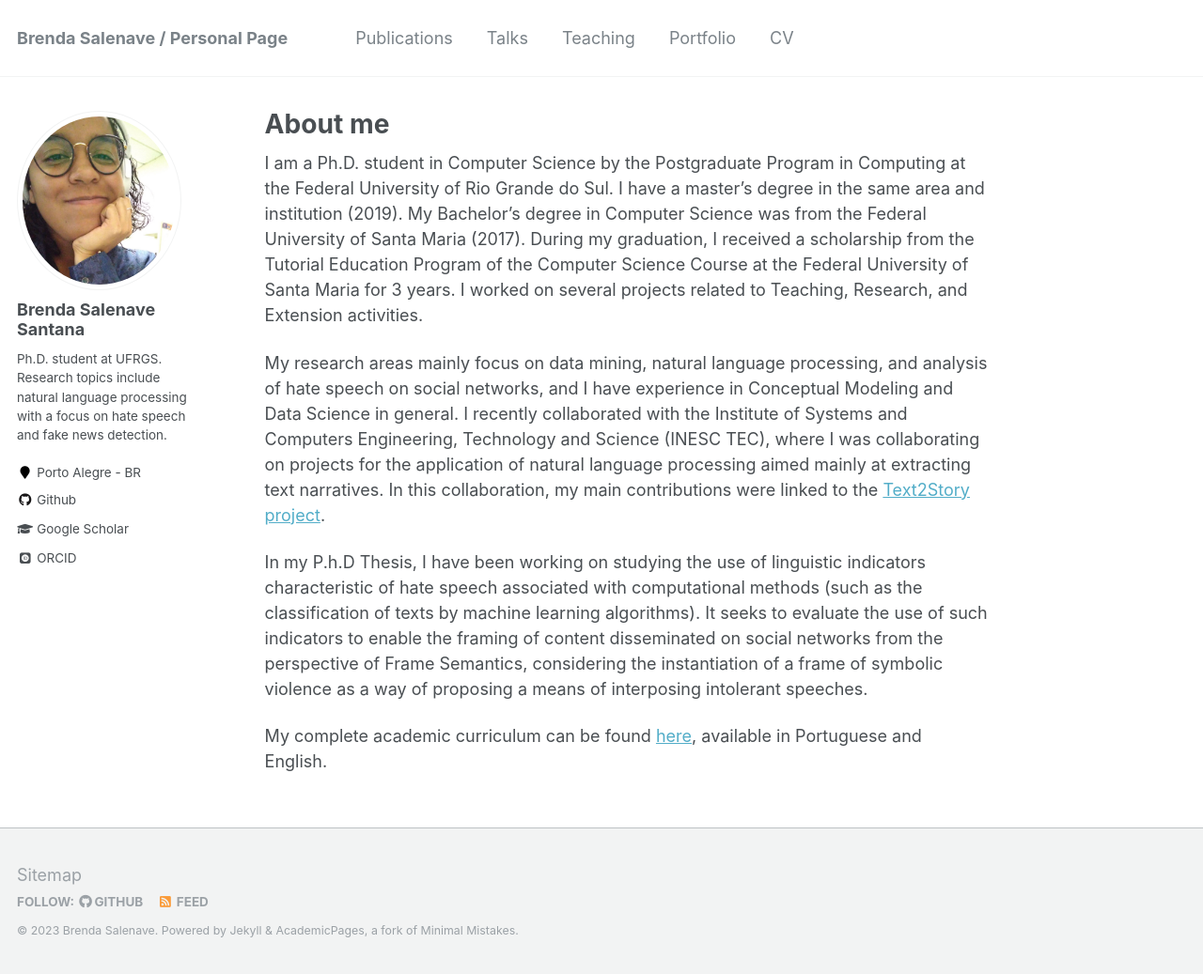
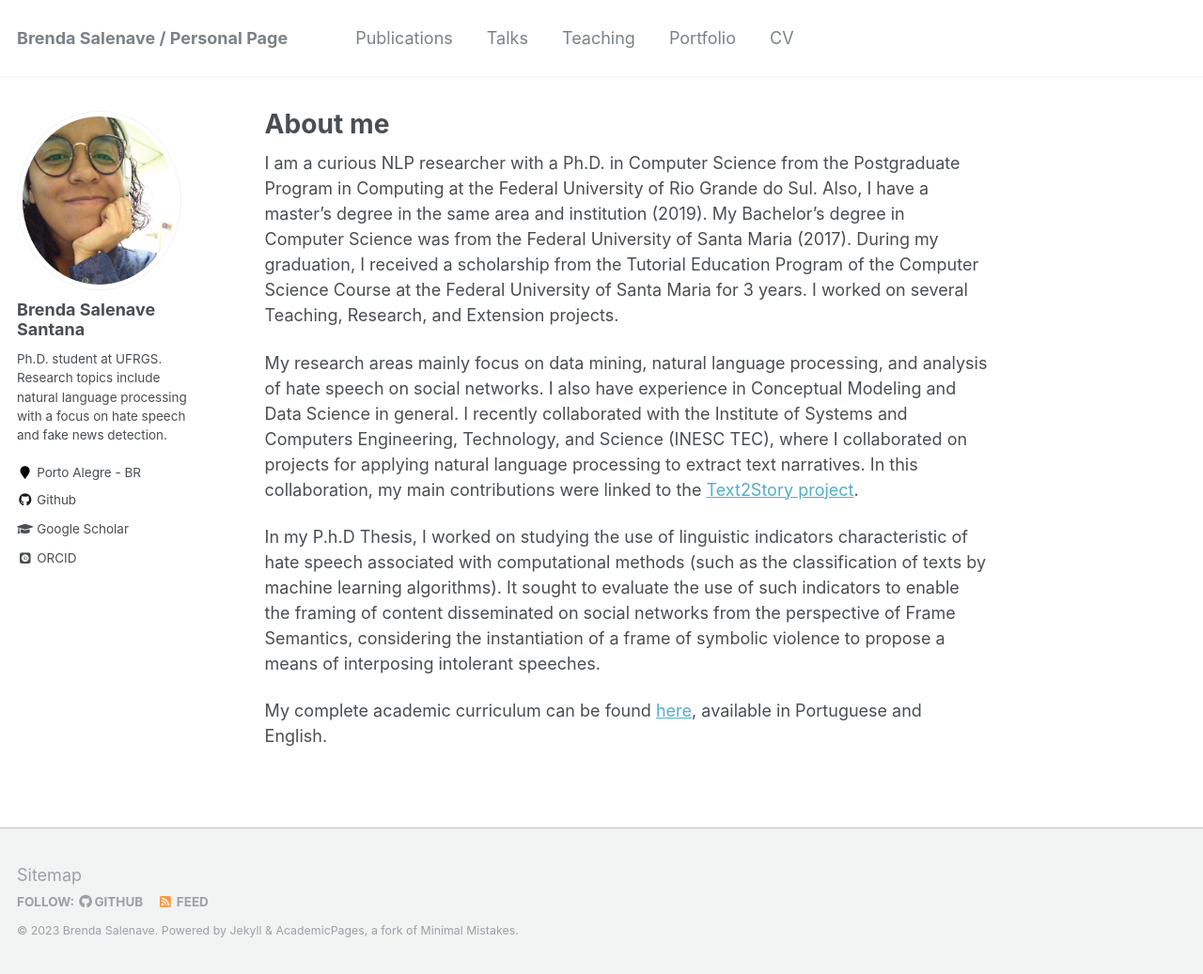
Before and after one commit to brendasalenave/brendasalenave.github.io, a Jekyll site: the page built from _pages/about.md, in a window 1280 px wide and 1037 px high. Shown: the whole window at 94% size. Built offline with Jekyll 4.4.1, drawn with Linux system fonts in a browser that asks for light colours; some web fonts are replaced.

Commit message:
Update about.md

```diff
--- a/_pages/about.md
+++ b/_pages/about.md
@@ -8,10 +8,10 @@ redirect_from:
   - /about.html
 ---
 
-I am a Ph.D. student in Computer Science by the Postgraduate Program in Computing at the Federal University of Rio Grande do Sul. I have a master's degree in the same area and institution (2019). My Bachelor's degree in Computer Science was from the Federal University of Santa Maria (2017). During my graduation, I received a scholarship from the Tutorial Education Program of the Computer Science Course at the Federal University of Santa Maria for 3 years. I worked on several projects related to Teaching, Research, and Extension activities.
+I am a curious NLP researcher with a Ph.D. in Computer Science from the Postgraduate Program in Computing at the Federal University of Rio Grande do Sul. Also, I have a master's degree in the same area and institution (2019). My Bachelor's degree in Computer Science was from the Federal University of Santa Maria (2017). During my graduation, I received a scholarship from the Tutorial Education Program of the Computer Science Course at the Federal University of Santa Maria for 3 years. I worked on several Teaching, Research, and Extension projects.
 
-My research areas mainly focus on data mining, natural language processing, and analysis of hate speech on social networks, and I have experience in Conceptual Modeling and Data Science in general. I recently collaborated with the Institute of Systems and Computers Engineering, Technology and Science (INESC TEC), where I was collaborating on projects for the application of natural language processing aimed mainly at extracting text narratives. In this collaboration, my main contributions were linked to the [Text2Story project](https://text2story.inesctec.pt).
+My research areas mainly focus on data mining, natural language processing, and analysis of hate speech on social networks. I also have experience in Conceptual Modeling and Data Science in general. I recently collaborated with the Institute of Systems and Computers Engineering, Technology, and Science (INESC TEC), where I collaborated on projects for applying natural language processing to extract text narratives. In this collaboration, my main contributions were linked to the [Text2Story project](https://text2story.inesctec.pt).
 
-In my P.h.D Thesis, I have been working on studying the use of linguistic indicators characteristic of hate speech associated with computational methods (such as the classification of texts by machine learning algorithms). It seeks to evaluate the use of such indicators to enable the framing of content disseminated on social networks from the perspective of Frame Semantics, considering the instantiation of a frame of symbolic violence as a way of proposing a means of interposing intolerant speeches.
+In my P.h.D Thesis, I worked on studying the use of linguistic indicators characteristic of hate speech associated with computational methods (such as the classification of texts by machine learning algorithms). It sought to evaluate the use of such indicators to enable the framing of content disseminated on social networks from the perspective of Frame Semantics, considering the instantiation of a frame of symbolic violence to propose a means of interposing intolerant speeches.
 
 My complete academic curriculum can be found [here](http://lattes.cnpq.br/3048630293482453), available in Portuguese and English.
```
